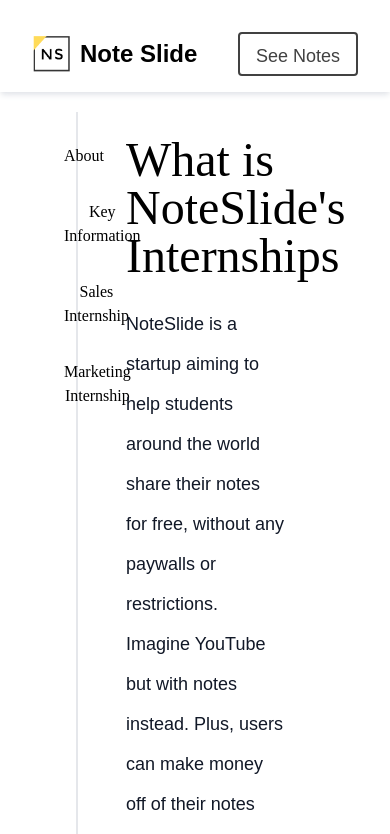
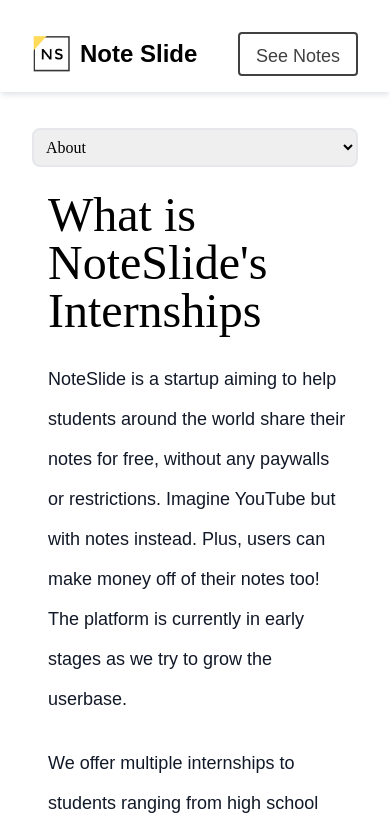
Before and after one commit to TheWiseGhost/NoteSlide, a React (Create React App) app: page /internships in a window 390 px wide. Shown: the top 834 px of the page. Built offline with nearby package versions, Linux system fonts and the light colour scheme; a web font is replaced by a local one.

Commit message:
Internships responsive on mobile

```diff
--- a/src/components/Internships.js
+++ b/src/components/Internships.js
@@ -1,4 +1,4 @@
-import React, { useState } from "react";
+import React, { useState, useEffect } from "react";
 import Navbar from "./blog/Navbar";
 import { Helmet } from "react-helmet-async";
 
@@ -15,7 +15,7 @@ const About = () => {
       <h1 className="font-outfit text-black font-medium text-5xl">
         What is NoteSlide's Internships
       </h1>
-      <p className="font-nats pt-6 text-gray-900 text-lg leading-10 pr-20">
+      <p className="font-nats pt-6 text-gray-900 text-lg leading-10 pr-4 md:pr-20">
         NoteSlide is a startup aiming to help students around the world share
         their notes for free, without any paywalls or restrictions. Imagine
         YouTube but with notes instead. Plus, users can make money off of their
@@ -23,7 +23,7 @@ const About = () => {
         the userbase.
       </p>
 
-      <p className="font-nats pt-6 text-gray-900 text-lg leading-10 pr-20">
+      <p className="font-nats pt-6 text-gray-900 text-lg leading-10 pr-4 md:pr-20">
         We offer multiple internships to students ranging from high school
         students to graduates to help people gain a deeper understanding of what
         work at a startup is like and how to move quickly in the business world.
@@ -43,19 +43,19 @@ const KeyInfo = () => {
       <h1 className="font-outfit text-black font-medium text-5xl">
         Key Information
       </h1>
-      <p className="font-nats pt-6 text-gray-900 text-lg leading-10 pr-20">
+      <p className="font-nats pt-6 text-gray-900 text-lg leading-10 pr-4 md:pr-20">
         Anybody can apply, we do not disrcimate based on race or gender. We also
         do not participate in diversity initiatives or any outside influences to
         choose our candidates.
       </p>
 
-      <p className="font-nats pt-4 text-gray-900 text-lg leading-10 pr-20">
+      <p className="font-nats pt-4 text-gray-900 text-lg leading-10 pr-4 md:pr-20">
         High School students are also welcome to apply, not just college and
         graduate students. We offer plenty of ways for anyone to learn and gain
         something from this internship
       </p>
 
-      <p className="font-nats pt-4 text-gray-900 text-lg leading-10 pr-20">
+      <p className="font-nats pt-4 text-gray-900 text-lg leading-10 pr-4 md:pr-20">
         Workload is weekly and remote. However, the amount expected from an
         intern is minimum and we largely expect interns to do what they think
         they are capable of. Our pay and promotions are performance based so we
@@ -63,14 +63,14 @@ const KeyInfo = () => {
         weeks.
       </p>
 
-      <p className="font-nats pt-4 text-gray-900 text-lg leading-10 pr-20">
+      <p className="font-nats pt-4 text-gray-900 text-lg leading-10 pr-4 md:pr-20">
         This is an experience internship designed to be a resume booster. Do not
         expect the pay to be significant. You can be promoted to a Manager
         position within NoteSlide, which brings more pay, but interns should not
         expect to make a living wage. Again, pay is based on performance.
       </p>
 
-      <p className="font-nats pt-4 text-gray-900 text-lg leading-10 pr-20">
+      <p className="font-nats pt-4 text-gray-900 text-lg leading-10 pr-4 md:pr-20">
         We offer letters of rec and free training so if you are struggling or
         need help with something, please feel free to ask. We are more than
         happy to go the extra mile to help our team.
@@ -81,7 +81,7 @@ const KeyInfo = () => {
 
 const Sales = () => {
   return (
-    <div className="flex flex-col pl-6 font-nats pr-20 text-gray-900">
+    <div className="flex flex-col pl-6 font-nats pr-4 md:pr-20 text-gray-900">
       <h1 className="font-outfit text-black font-medium text-5xl">
         Sales Internship
       </h1>
@@ -148,7 +148,7 @@ const Sales = () => {
 
 const Marketing = () => {
   return (
-    <div className="flex flex-col pl-6 font-nats pr-20 text-gray-900">
+    <div className="flex flex-col pl-6 font-nats pr-4 md:pr-20 text-gray-900">
       <h1 className="font-outfit text-black font-medium text-5xl">
         Marketing Internship
       </h1>
@@ -213,7 +213,61 @@ const Marketing = () => {
   );
 };
 
-const SidebarNavigation = () => {
+const useWindowSize = () => {
+  const [windowSize, setWindowSize] = useState({
+    width: undefined,
+    height: undefined,
+  });
+
+  useEffect(() => {
+    const handleResize = () => {
+      setWindowSize({
+        width: window.innerWidth,
+        height: window.innerHeight,
+      });
+    };
+
+    window.addEventListener("resize", handleResize);
+    handleResize();
+
+    return () => window.removeEventListener("resize", handleResize);
+  }, []);
+
+  return windowSize;
+};
+
+const MobileSidebarNavigation = () => {
+  const [activePage, setActivePage] = useState("about");
+
+  return (
+    <div className="flex flex-col pb-12 px-4">
+      {/* Dropdown Navigation */}
+      <div className="w-full p-4 font-outfit">
+        <select
+          value={activePage}
+          onChange={(e) => setActivePage(e.target.value)}
+          className="w-full p-2 border-2 border-gray-200 rounded-lg"
+        >
+          {pages.map((page) => (
+            <option key={page.key} value={page.key}>
+              {page.name}
+            </option>
+          ))}
+        </select>
+      </div>
+
+      {/* Main Content */}
+      <div className="w-full p-2">
+        {activePage === "about" && <About />}
+        {activePage === "key-info" && <KeyInfo />}
+        {activePage === "sales-internship" && <Sales />}
+        {activePage === "marketing-internship" && <Marketing />}
+      </div>
+    </div>
+  );
+};
+
+const DesktopSidebarNavigation = () => {
   const [activePage, setActivePage] = useState("about");
 
   return (
@@ -248,6 +302,9 @@ const SidebarNavigation = () => {
 };
 
 const Internships = () => {
+  const { width } = useWindowSize();
+  const isMobile = width <= 768;
+
   return (
     <>
       <Helmet>
@@ -263,7 +320,11 @@ const Internships = () => {
           <Navbar />
         </div>
         <div className="h-fit pt-28">
-          <SidebarNavigation />
+          {isMobile ? (
+            <MobileSidebarNavigation />
+          ) : (
+            <DesktopSidebarNavigation />
+          )}
         </div>
       </div>
     </>
```
